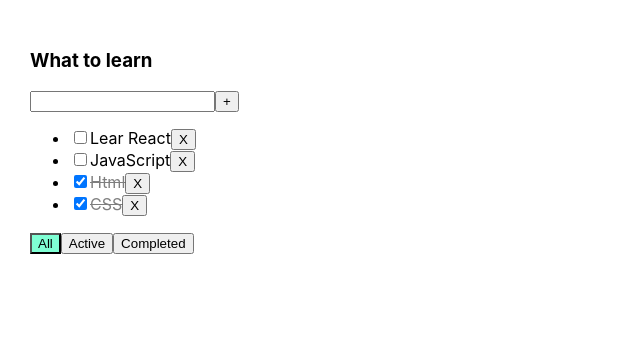
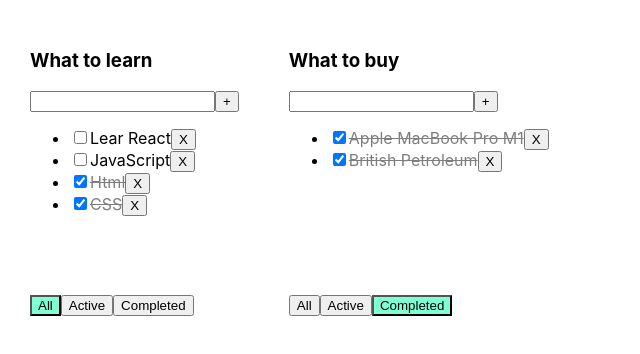
Before and after one commit to Alex8R/SuperToDoList, a React (Create React App) app: page / in a window 1280 px wide. Shown: the top 354 px of the page, without its empty margins (0-640 px from the left). Built offline with nearby package versions, Linux system fonts and the light colour scheme.

Commit message:
added multiple todolist logic and refactoring

```diff
--- a/src/App.css
+++ b/src/App.css
@@ -24,3 +24,7 @@
     opacity: 0.5;
     text-decoration: line-through;
 }
+
+ul {
+    min-height: 150px;
+}
--- a/src/App.tsx
+++ b/src/App.tsx
@@ -3,6 +3,14 @@ import './App.css';
 import TodoList from "./components/TodoList";
 import {v1} from 'uuid';
 
+type TodoListType = {
+    id: string
+    title: string
+    filter: FilterValuesType
+}
+type TaskStateType = {
+    [todoListId: string]: Array<TaskType>
+}
 export type TaskType = {
     id: string
     title: string
@@ -15,47 +23,77 @@ export type FilterValuesType =
     | "active";
 
 function App() {
-    const [tasks, setTasks] = useState<Array<TaskType>>([
+    const todoListId1 = v1();
+    const todoListId2 = v1();
+
+    const [todoLists, setTodoLists] = useState<Array<TodoListType>>([
+        {id: todoListId1, title: "What to learn", filter: "all"},
+        {id: todoListId2, title: "What to buy", filter: "completed"},
+    ]);
+    const [tasks, setTasks] = useState<TaskStateType>({
+        [todoListId1]: [
             {id: v1(), title: 'Lear React', isDone: false},
             {id: v1(), title: 'JavaScript', isDone: false},
             {id: v1(), title: 'Html', isDone: true},
             {id: v1(), title: 'CSS', isDone: true}
-    ]);
-    const [filter, setFilter] = useState<FilterValuesType>("all");
+        ],
+        [todoListId2]: [
+            {id: v1(), title: "Fish", isDone: false},
+            {id: v1(), title: "Tomato", isDone: false},
+            {id: v1(), title: "Apple MacBook Pro M1", isDone: true},
+            {id: v1(), title: "British Petroleum", isDone: true}
+        ]
+    });
 
-    function removeTask(taskId: string) {
-        setTasks(tasks.filter((task => task.id !== taskId)));
+    function removeTask(taskId: string, todoListId: string) {
+        const todoListTasks = tasks[todoListId];
+        tasks[todoListId] = todoListTasks.filter(task => task.id !== taskId);
+        setTasks({...tasks});
+    };
+
+    function changeFilter(filterValue: FilterValuesType, todoListId: string) {
+        const todoList = todoLists.find(todoList => todoList.id === todoListId);
+        if (todoList) {
+            todoList.filter = filterValue;
+            setTodoLists([...todoLists]);
         }
+    };
 
-    function addTask(taskTitle: string) {
-        const newTask = {id: v1(), title: taskTitle, isDone: false}
-        setTasks([newTask, ...tasks]);
-    }
+    function addTask(taskTitle: string, todoListId: string) {
+        const newTask = {id: v1(), title: taskTitle, isDone: false};
+        tasks[todoListId] = [newTask, ...tasks[todoListId]];
+        setTasks({...tasks});
+    };
 
-    function changeFilter(filterValue: FilterValuesType) {
-        setFilter(filterValue);
-    }
-
-    function changeTaskStatus(taskId: string, isDone: boolean) {
-        const task = tasks.find(task => task.id === taskId)
+    function changeTaskStatus(taskId: string, isDone: boolean, todoListId: string) {
+        const task = tasks[todoListId].find(task => task.id === taskId)
         if (task) task.isDone = isDone;
-        setTasks([...tasks])
-    }
-
-    let todoListTasks = tasks;
-    if (filter === "active") todoListTasks = tasks.filter(task => !task.isDone);
-    if (filter === "completed") todoListTasks = tasks.filter(task => task.isDone);
+        setTasks({...tasks})
+    };
 
     return (
         <div className="App">
-            <TodoList title={'What to learn'}
+            {
+                todoLists.map(todoList => {
+                    let todoListTasks = tasks[todoList.id];
+                    if (todoList.filter === "active") todoListTasks = tasks[todoList.id].filter(task => !task.isDone);
+                    if (todoList.filter === "completed") todoListTasks = tasks[todoList.id].filter(task => task.isDone);
+
+                    return (
+                        <TodoList
+                            key={todoList.id}
+                            id={todoList.id}
+                            title={todoList.title}
+                            filter={todoList.filter}
                             tasks={todoListTasks}
                             removeTask={removeTask}
                             changeFilter={changeFilter}
                             addTask={addTask}
                             changeTaskStatus={changeTaskStatus}
-                      filter={filter}
                         />
+                    )
+                })
+            }
         </div>
     );
 }
--- a/src/components/TodoList.tsx
+++ b/src/components/TodoList.tsx
@@ -2,13 +2,14 @@ import React, {ChangeEvent, KeyboardEvent, useState} from 'react';
 import {FilterValuesType, TaskType} from "../App";
 
 type TodoListPropsType = {
+    id: string
     title: string
     tasks: Array<TaskType>
     filter: FilterValuesType
-    removeTask: (taskId: string) => void
-    changeFilter: (filter: FilterValuesType) => void
-    addTask: (taskTitle: string) => void
-    changeTaskStatus: (taskId: string, isDone: boolean) => void
+    removeTask: (taskId: string, todoListId: string) => void
+    changeFilter: (filter: FilterValuesType, todoListId: string) => void
+    addTask: (taskTitle: string, todoListId: string) => void
+    changeTaskStatus: (taskId: string, isDone: boolean, todoListId: string) => void
 }
 
 function TodoList(props: TodoListPropsType) {
@@ -20,7 +21,7 @@ function TodoList(props: TodoListPropsType) {
             setError('Title field is required');
             return;
         }
-        props.addTask(newTaskTitle);
+        props.addTask(newTaskTitle, props.id);
         setNewTaskTitle("");
     }
     const onTitleChangeHandler = (event: ChangeEvent<HTMLInputElement>) => {
@@ -32,9 +33,9 @@ function TodoList(props: TodoListPropsType) {
         if (event.key === "Enter") addTaskHandler();
     };
 
-    const onAllClickHandler = () => props.changeFilter("all");
-    const onActiveClickHandler = () => props.changeFilter("active");
-    const onCompletedClickHandler = () => props.changeFilter("completed");
+    const onAllClickHandler = () => props.changeFilter("all", props.id);
+    const onActiveClickHandler = () => props.changeFilter("active", props.id);
+    const onCompletedClickHandler = () => props.changeFilter("completed", props.id);
 
     return (
         <div>
@@ -52,21 +53,23 @@ function TodoList(props: TodoListPropsType) {
             </div>
             <ul>
                 {props.tasks.map(task => {
-                    const onRemoveHandler = () => props.removeTask(task.id);
+                    const onRemoveHandler = () => props.removeTask(task.id, props.id);
                     const onchangeTaskStatusHandler = (e: ChangeEvent<HTMLInputElement>) =>
-                        props.changeTaskStatus(task.id, e.target.checked);
+                        props.changeTaskStatus(task.id, e.target.checked, props.id);
 
                     return (
                         <li
                             className={''}
                             key={task.id}
                         >
+                            <label>
                                 <input
                                     type="checkbox"
                                     checked={task.isDone}
                                     onChange={onchangeTaskStatusHandler}
                                 />
                                 <span className={task.isDone ? 'is-done' : ''}>{task.title}</span>
+                            </label>
                             <button onClick={onRemoveHandler}>X</button>
                         </li>
                     )
```
Lines whose indentation alone changed are shown as unchanged.
